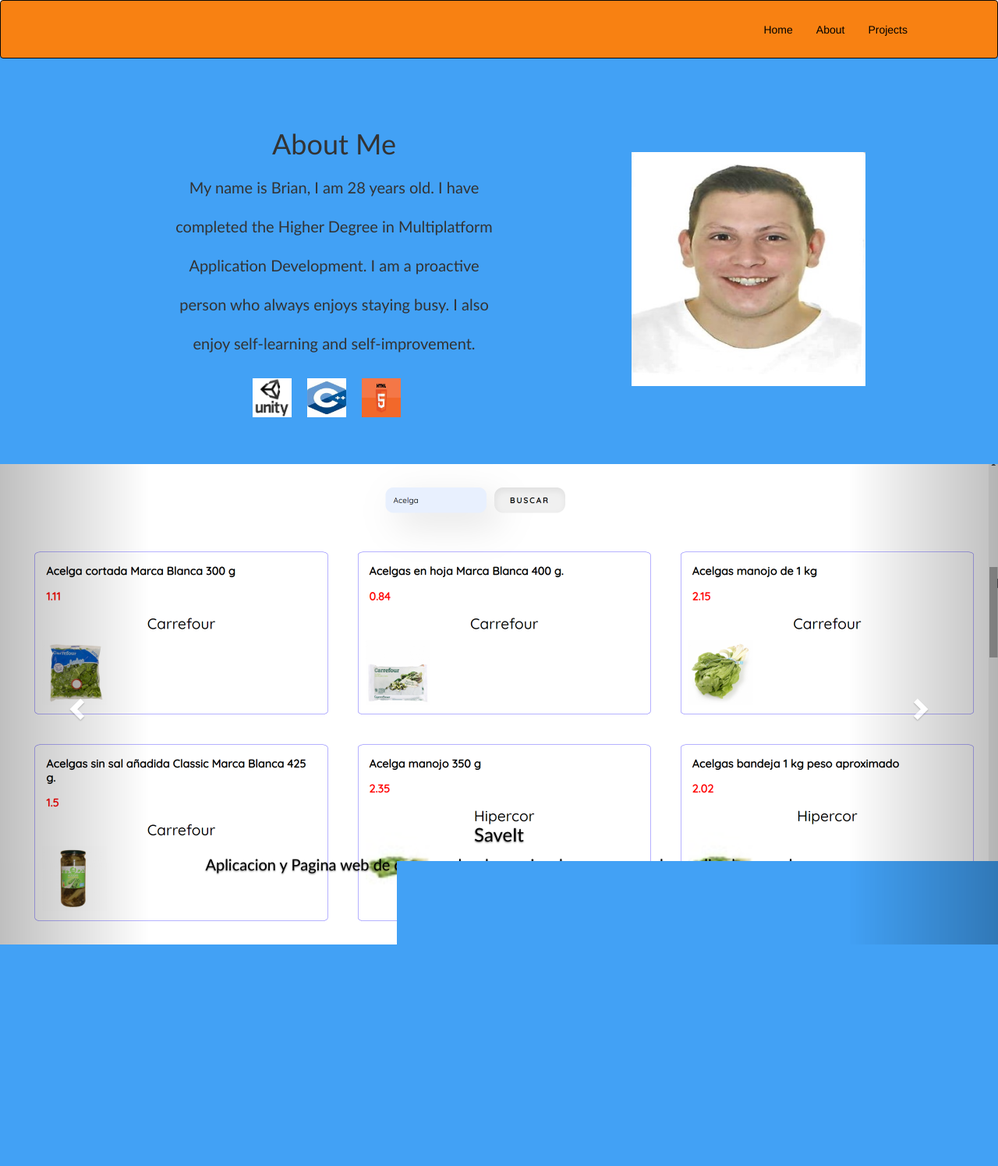
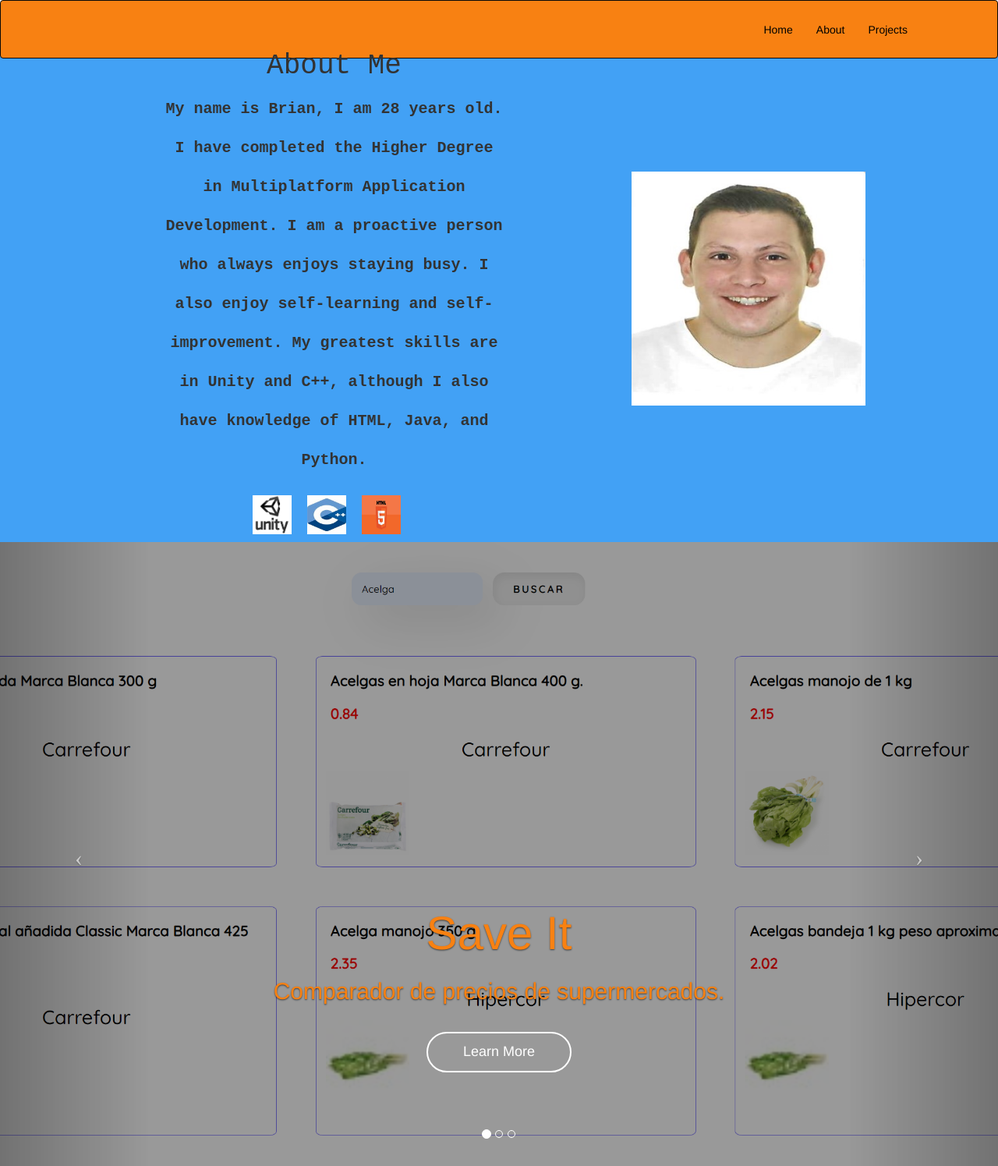
Before and after one commit to bryanlimite/bryanlimite.github.io, a PHP site: page / in a window 1280 px wide. Shown: the whole page at 78% size. Before the commit the page ends 1211 px from the top, so only its background shows below. Run offline with PHP 8.4, Linux system fonts and the light colour scheme; some libraries are stand-ins or nearby versions.

Commit message:
Nuevo slider y nuevas imagenes

```diff
--- a/estilos.css
+++ b/estilos.css
@@ -5,8 +5,9 @@
 .content {
   background-color: #42a1f5;
   margin-bottom: -250px; /* Margen inferior negativo para reducir el espacio entre secciones */
-  font-family: 'Gill Sans', 'Gill Sans MT', Calibri, 'Trebuchet MS', sans-serif;
+  font-family: 'Courier New', Courier, monospace;
   font-size: 20px;
+  font-weight: bold;
 }
 
 /* -----MENU----- */
@@ -90,10 +91,122 @@
 /* -----SLIDER----- */
 
 #myCarousel {
-  margin-top: 200px; /* Ajusta el valor a tu preferencia */
+  margin-top: 250px; /* Ajusta el valor a tu preferencia */
 }
 
 
 .carousel-caption{
   color: black;
 }
+
+
+
+/* ------------------------------------ */
+html,
+body {
+    height: 100%;
+}
+
+.carousel,
+.item,
+.active {
+    height: 100%;
+}
+
+.carousel-inner {
+  height: 100%;
+  background: #000;
+}
+
+.carousel-caption{
+  padding-bottom:80px;
+}
+
+.carousel-caption h2{
+  font-size: 60px;
+  color: rgb(248, 129, 18);
+}
+
+.carousel-caption p{
+  font-size: 30px;
+  padding:10px;
+  color: rgb(248, 129, 18);
+}
+
+/* Background images are set within the HTML using inline CSS, not here */
+
+.fill {
+    width: 100%;
+    height: 100%;
+    background-position: center;
+    -webkit-background-size: cover;
+    -moz-background-size: cover;
+    background-size: cover;
+    -o-background-size: cover;
+    opacity:0.6;
+}
+
+
+
+
+/**
+ * Button
+ */
+.btn-transparent {
+  background: transparent;
+  color: #fff;
+  border: 2px solid #fff;
+}
+.btn-transparent:hover {
+  background-color: #fff;
+}
+
+.btn-rounded {
+  border-radius: 70px;
+}
+
+.btn-large {
+  padding: 11px 45px;
+  font-size: 18px;
+}
+
+/**
+ * Change animation duration
+ */
+.animated {
+  -webkit-animation-duration: 1.5s;
+  animation-duration: 1.5s;
+}
+
+@-webkit-keyframes fadeInRight {
+  from {
+    opacity: 0;
+    -webkit-transform: translate3d(100px, 0, 0);
+    transform: translate3d(100px, 0, 0);
+  }
+
+  to {
+    opacity: 1;
+    -webkit-transform: none;
+    transform: none;
+  }
+}
+
+@keyframes fadeInRight {
+  from {
+    opacity: 0;
+    -webkit-transform: translate3d(100px, 0, 0);
+    transform: translate3d(100px, 0, 0);
+  }
+
+  to {
+    opacity: 1;
+    -webkit-transform: none;
+    transform: none;
+  }
+}
+
+.fadeInRight {
+  -webkit-animation-name: fadeInRight;
+  animation-name: fadeInRight;
+}
--- a/index.html
+++ b/index.html
@@ -27,7 +27,8 @@
             <div class="col-sm-6"><!-- Caja 1 Flex -->
                 <h1>About Me</h1>
                 <p>My name is Brian, I am 28 years old. I have completed the Higher Degree in Multiplatform Application Development.
-                    I am a proactive person who always enjoys staying busy. I also enjoy self-learning and self-improvement. </p>
+                    I am a proactive person who always enjoys staying busy. I also enjoy self-learning and self-improvement.
+                    My greatest skills are in Unity and C++, although I also have knowledge of HTML, Java, and Python.</p>
                 <div class="image-container">
                     <img src="img/Unity.png" alt="lenguaje_programacion_1">
                     <img src="Cplus.jpg" alt="lenguaje_programacion_2">
@@ -40,7 +41,65 @@
         </div>
     </div>
 
-    <div class="content">
+
+
+
+    <!-- Full Page Image Background Carousel Header -->
+<div id="myCarousel" class="carousel slide">
+    <!-- Indicators -->
+    <ol class="carousel-indicators">
+        <li data-target="#myCarousel" data-slide-to="0" class="active"></li>
+        <li data-target="#myCarousel" data-slide-to="1"></li>
+        <li data-target="#myCarousel" data-slide-to="2"></li>
+    </ol>
+
+    <!-- Wrapper for Slides -->
+    <div class="carousel-inner">
+        <div class="item active">
+            <!-- Set the first background image using inline CSS below. -->
+            <div class="fill" style="background-image:url('img/Pantalla\ productos\ pagina\ web.jpg');"></div>
+            <div class="carousel-caption">
+                <h2 class="animated fadeInLeft">Save It</h2>
+                <p class="animated fadeInUp">Comparador de precios de supermercados.</p>
+                <p class="animated fadeInUp"><a href="#" class="btn btn-transparent btn-rounded btn-large">Learn More</a></p>
+            </div>
+        </div>
+        <div class="item">
+            <!-- Set the second background image using inline CSS below. -->
+            <div class="fill" style="background-image:url('img/HigherLower.JPG');"></div>
+            <div class="carousel-caption">
+                <h2 class="animated fadeInDown">HigherOrLower</h2>
+                <p class="animated fadeInUp">Juego que se hizo viral pero en version Android</p>
+                <p class="animated fadeInUp"><a href="#" class="btn btn-transparent btn-rounded btn-large">Learn More</a></p>
+            </div>
+        </div>
+        <div class="item">
+            <!-- Set the third background image using inline CSS below. -->
+            <div class="fill" style="background-image:url('img/codigo.jpg');"></div>
+            <div class="carousel-caption">
+                <h2 class="animated fadeInRight">Caption Animation</h2>
+                <p class="animated fadeInRight">Lorem ipsum dolor sit amet consectetur adipisicing elit</p>
+                <p class="animated fadeInRight"><a href="#" class="btn btn-transparent btn-rounded btn-large">Learn More</a></p>
+            </div>
+        </div>
+    </div>
+
+    <!-- Controls -->
+    <a class="left carousel-control" href="#myCarousel" data-slide="prev">
+        <span class="icon-prev"></span>
+    </a>
+    <a class="right carousel-control" href="#myCarousel" data-slide="next">
+        <span class="icon-next"></span>
+    </a>
+
+</div>
+
+
+
+
+
+
+    <!-- <div class="content">
         <div id="myCarousel" class="carousel slide" data-ride="carousel">
             <div class="carousel-inner">
                 <div class="item active">
@@ -51,7 +110,7 @@
                     </div>
                 </div>
                 <div class="item">
-                    <img src="img/codigo.jpg" alt="Trabajo 2">
+                    <img src="img/HigherLower.JPG" alt="Trabajo 2">
                     <div class="carousel-caption">
                         <h3>Trabajo 2</h3>
                         <p>Descripción del trabajo 2...</p>
@@ -65,7 +124,7 @@
                     </div>
                 </div>
             </div>
-            <!-- Controles del Carousel -->
+            Controles del Carousel
             <a class="left carousel-control" href="#myCarousel" data-slide="prev">
                 <span class="glyphicon glyphicon-chevron-left"></span>
                 <span class="sr-only">Previous</span>
@@ -75,9 +134,12 @@
                 <span class="sr-only">Next</span>
             </a>
         </div>
-    </div>
+    </div> -->
 
 </body>
 <script src="https://ajax.googleapis.com/ajax/libs/jquery/3.5.1/jquery.min.js"></script>
 <script src="https://maxcdn.bootstrapcdn.com/bootstrap/3.4.1/js/bootstrap.min.js"></script>
+<script src="https://stackpath.bootstrapcdn.com/bootstrap/4.3.1/css/bootstrap.min.css"></script>
+<script src="https://stackpath.bootstrapcdn.com/bootstrap/4.3.1/js/bootstrap.bundle.min.js"></script>
+<script src="https://cdnjs.cloudflare.com/ajax/libs/jquery/3.2.1/jquery.min.js"></script>
 </html>
```
Also changed, not shown: script.js (deleted, +0 -12 lines), img/HigherLower.JPG (added).
